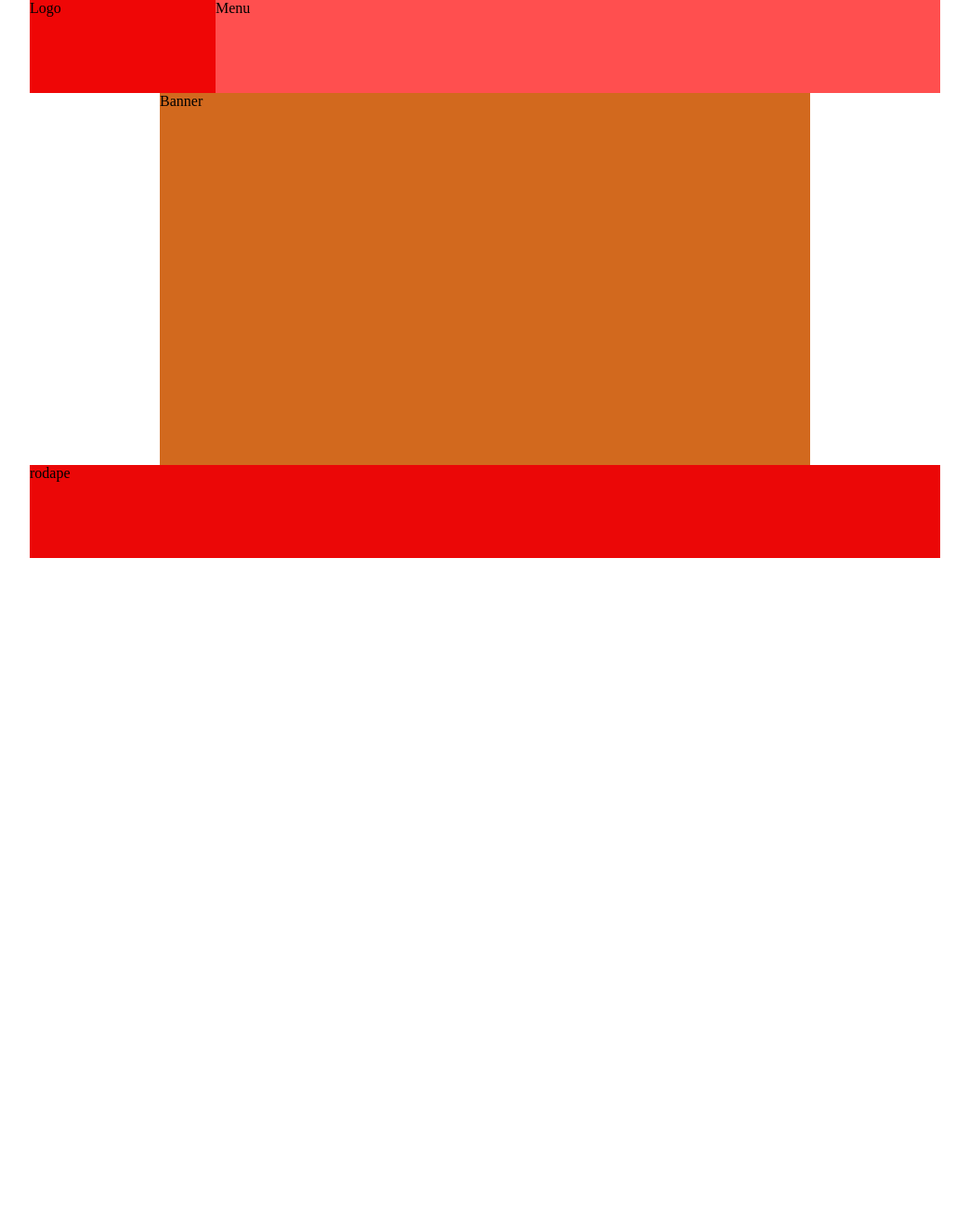
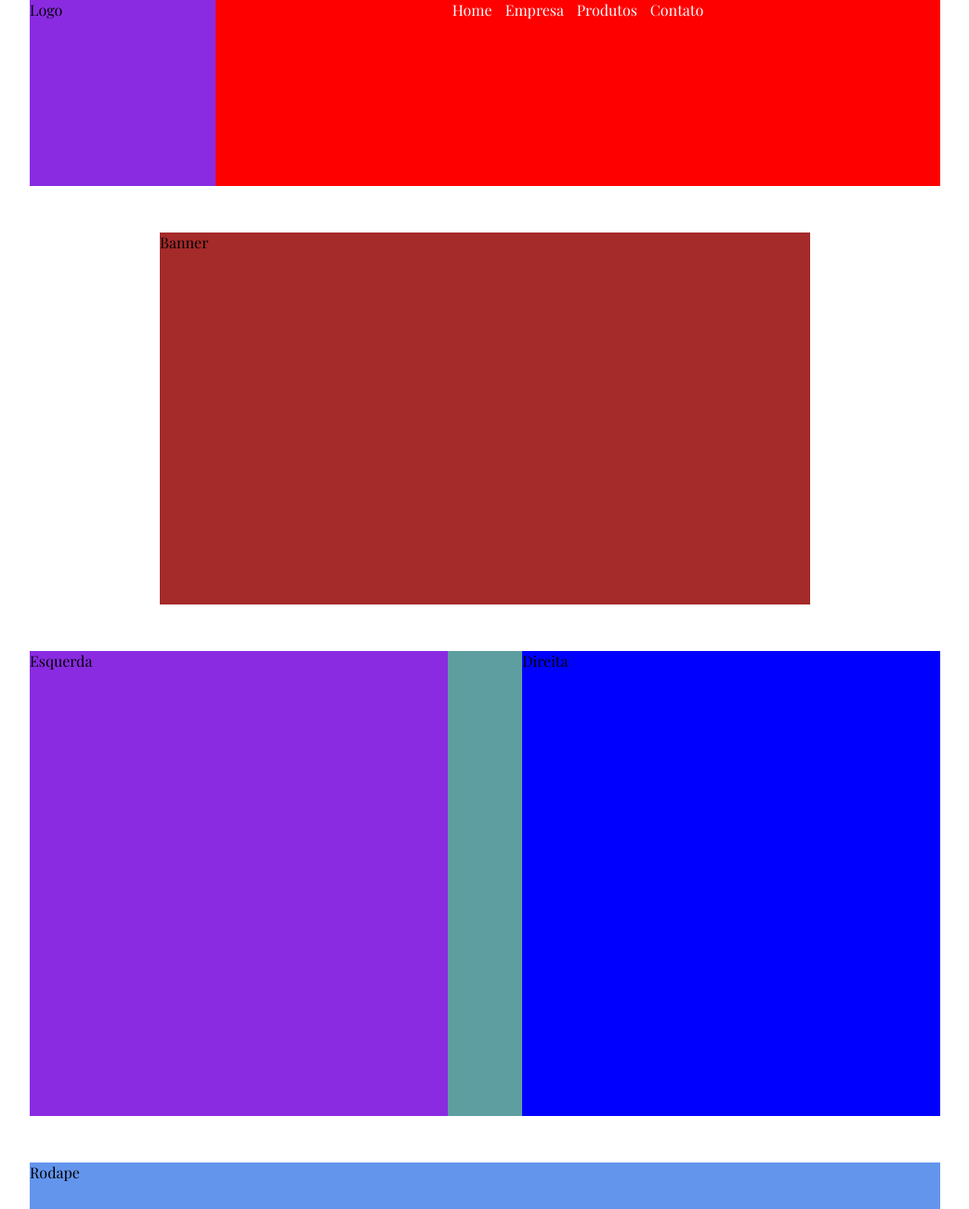
Before and after one commit to casca420/repositorio-gelido, a plain HTML site: page index.html in a window 1280 px wide. Shown: the whole page at 93% size, without its empty margins (118-1161 px from the left). Before the commit the page ends 800 px from the top, so only its background shows below. Drawn offline with nearby package versions, Linux system fonts and the light colour scheme; a web font is replaced by a local one.

Commit message:
Add files via upload

```diff
--- a/estilo.css
+++ b/estilo.css
@@ -1,34 +1,63 @@
 * body{
     margin: 0px;
     padding: 0px;
+    font-family: "Playfair Display", serif;
 }
-#containerTopo{
+#topoContainer{
     width: 980px;
-    height: 100px;
-    background-color: black;
+    height: 200px;
     margin: auto;
+    background-color: brown;
 }
 #logo{
     width: 200px;
-    height: 100px;
-    background-color: rgb(239, 6, 6);
+    height: 200px;
     float: left;
+    background-color: blueviolet;
 }
 #menu{
     width: 780px;
-    height: 100px;
-    background-color: rgb(255, 79, 79);
+    height: 200px;
     float: right;
+    background-color: red;
+    text-align: center;
+    word-spacing: 10px;
+}
+#menu a{
+    color: white;
+    text-decoration: none;
 }
 #banner{
     width: 700px;
     height: 400px;
-    background-color: chocolate;
+    background-color: brown;
     margin: auto;
+    margin-top: 50px;
+}
+#conteudoSite{
+    width: 980px;
+    height: 500px;
+    background-color: cadetblue;
+    margin: auto;
+    margin-top: 50px;
+}
+#esquerda{
+    width: 450px;
+    height: 500px;
+    float: left;
+    background-color: blueviolet;
+}
+#direita{
+    width: 450px;
+    height: 500px;
+    float: right;
+    background-color: blue;
 }
 #rodape{
     width: 980px;
-    height: 100px;
-    background-color: rgb(235, 7, 7);
+    height: 50px;
+    background-color: cornflowerblue;
     margin: auto;
+    margin-top: 50px;
+    clear: both;
 }
--- a/index.html
+++ b/index.html
@@ -1,17 +1,29 @@
 <!DOCTYPE html>
-<html lang="pt-br">
+<html lang="en">
 <head>
     <meta charset="UTF-8">
     <meta name="viewport" content="width=device-width, initial-scale=1.0">
-    <link rel="stylesheet" type="text/css" href="estilo.css" />
+    <link rel="stylesheet" type="text/css" href="estilo.css">
+    <link rel="preconnect" href="https://fonts.googleapis.com">
+    <link rel="preconnect" href="https://fonts.gstatic.com" crossorigin>
+    <link href="https://fonts.googleapis.com/css2?family=Libertinus+Serif+Display&family=Playfair+Display:ital,wght@0,400..900;1,400..900&family=Roboto:ital,wght@0,100..900;1,100..900&display=swap" rel="stylesheet">
     <title>Document</title>
 </head>
 <body>
-    <div id="containerTopo">
+    <div id="topoContainer">
         <div id="logo">Logo</div>
-        <div id="menu">Menu</div>
+        <div id="menu">
+            <a href="#">Home</a>
+            <a href="#">Empresa</a>
+            <a href="#">Produtos</a>
+            <a href="#">Contato</a>
+        </div>
     </div>
     <div id="banner">Banner</div>
-    <div id="rodape">rodape</div>
+    <div id="conteudoSite">
+        <div id="esquerda">Esquerda</div>
+        <div id="direita">Direita</div>
+    </div>
+    <div id="rodape">Rodape</div>
 </body>
 </html>
```
